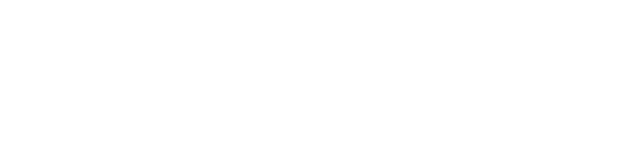
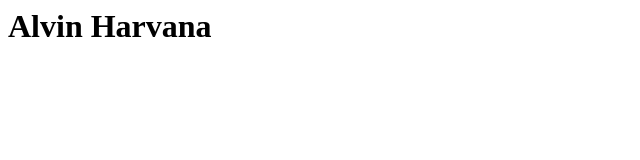
Before and after one commit to alvinsoftware/alvinwebsite, a plain HTML site: page alvin.html in a window 1280 px wide. Shown: the whole page, without its empty margins (0-640 px from the left). Drawn offline with Linux system fonts and the light colour scheme.

Commit message:
Update alvin.html

```diff
--- a/alvin.html
+++ b/alvin.html
@@ -3,6 +3,6 @@
     <title>Alvin Harvana</title>
   </head>
   <body>
-
+    <h1>Alvin Harvana</h1>
   </body>
 </html>
```
